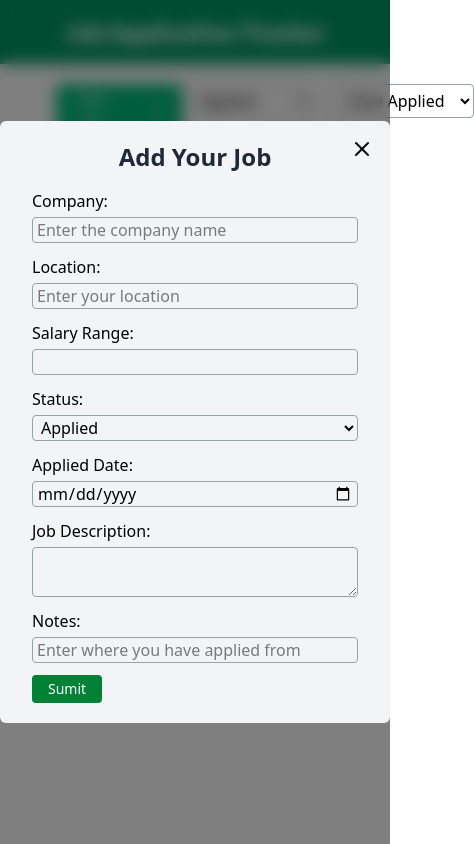
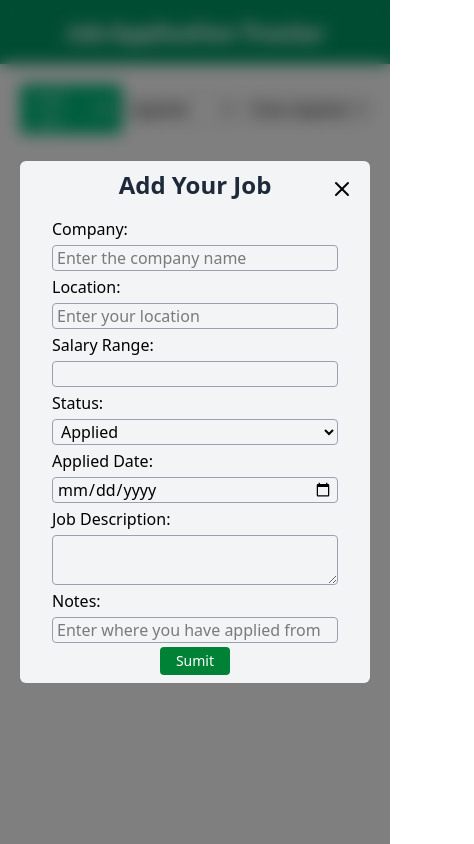
Before and after one commit to DeepakRizal/job-application-tracker, a React (Vite) app: page / in a window 390 px wide. Both pictures are taken after a click on the button "Add job". Shown: the whole page, 474 px wide, since content can reach past the window. Built offline with nearby package versions, Linux system fonts and the light colour scheme.

Commit message:
style: add responsive styles to JobApplyModal.tsx, add job button, filter select button

```diff
--- a/src/App.tsx
+++ b/src/App.tsx
@@ -13,18 +13,18 @@ function App() {
   return (
     <div>
       <Navbar />
-      <div className="mt-5 flex justify-between px-14">
+      <div className="mt-5 flex justify-between items-center px-5 md:px-14">
         <button
-          className="bg-emerald-500 cursor-pointer flex items-center justify-center px-4 py-1 gap-10 text-white rounded-sm"
+          className="bg-emerald-500 cursor-pointer flex items-center justify-center px-2 md:px-4 py-1 gap-5 md:gap-10 text-white rounded-sm"
           onClick={handleModalOpen}
         >
-          <span> Add job</span>
+          <span className="text-[14px] md:text-lg"> Add job</span>
           <Plus />
         </button>
         <div>
-          <div className="flex gap-5">
+          <div className="flex gap-2 md:gap-5">
             <select
-              className="border font-poppin py-1 px-3 rounded-sm border-gray-400"
+              className="border font-poppin py-0 px-1  md:py-1 md:px-3 rounded-sm border-gray-400"
               name="all-status"
               id="all-status"
             >
@@ -34,7 +34,7 @@ function App() {
               <option value="withdrawn">Withdrawn</option>
             </select>
             <select
-              className="border font-poppin py-1 px-3 rounded-sm border-gray-400"
+              className="border font-poppin py-0 px-1  md:py-1 md:px-3 rounded-sm border-gray-400"
               name="dateApplied"
               id="dateApplied"
             >
--- a/src/components/modals/JobAddModal.tsx
+++ b/src/components/modals/JobAddModal.tsx
@@ -13,7 +13,7 @@ const JobAddModal = ({ open, onClose }: JobAddModalProps) => {
     <>
       {open && (
         <div className="fixed inset-0 bg-black/50 backdrop-blur-sm flex items-center justify-center">
-          <div className="bg-gray-100 relative px-8 py-5 rounded-md w-[400px]">
+          <div className="bg-gray-100 max-h-screen overflow-y-auto mx-5 md:mx-0 relative px-8 py-2 md:py-5 rounded-md w-[95%] md:w-[450px] ">
             <button
               onClick={handleClose}
               className="absolute cursor-pointer top-4 right-4"
@@ -24,7 +24,7 @@ const JobAddModal = ({ open, onClose }: JobAddModalProps) => {
               Add Your Job
             </h1>
 
-            <form className="space-y-3 mt-4">
+            <form className="space-y-1 md:space-y-3 mt-4">
               <div className="flex flex-col space-y-1">
                 <label htmlFor="company">Company:</label>
                 <input
@@ -88,7 +88,7 @@ const JobAddModal = ({ open, onClose }: JobAddModalProps) => {
                   className=" border px-1 border-gray-400 rounded-sm outline-none"
                 />
               </div>
-              <div>
+              <div className="flex items-center justify-center">
                 <button className="px-4 py-1  bg-green-700 text-white text-sm rounded-sm">
                   Sumit
                 </button>
--- a/src/components/navbar/Navbar.tsx
+++ b/src/components/navbar/Navbar.tsx
@@ -1,6 +1,6 @@
 const Navbar = () => {
   return (
-    <div className=" bg-emerald-600 p-4  font-outfit   flex items-center justify-center ">
+    <div className=" bg-emerald-600 py-4  font-outfit w-full   flex items-center justify-center ">
       <h2 className=" text-2xl font-bold text-white">
         Job Application Tracker
       </h2>
```
